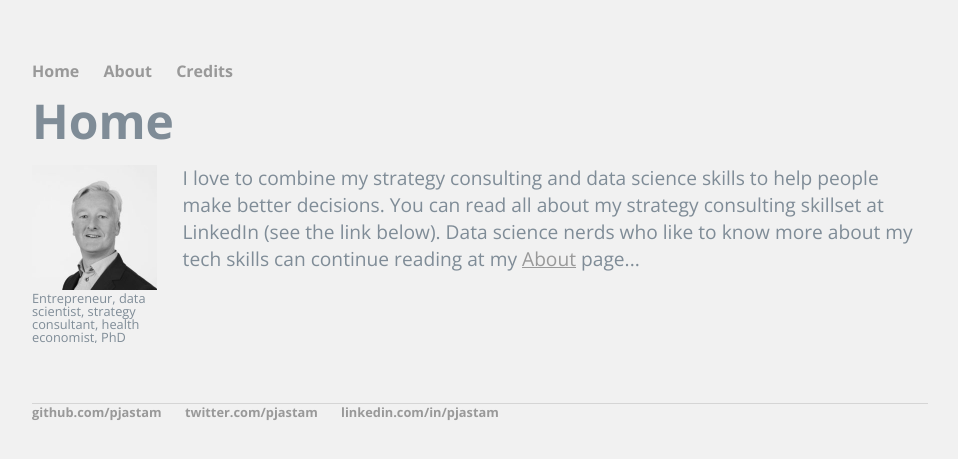
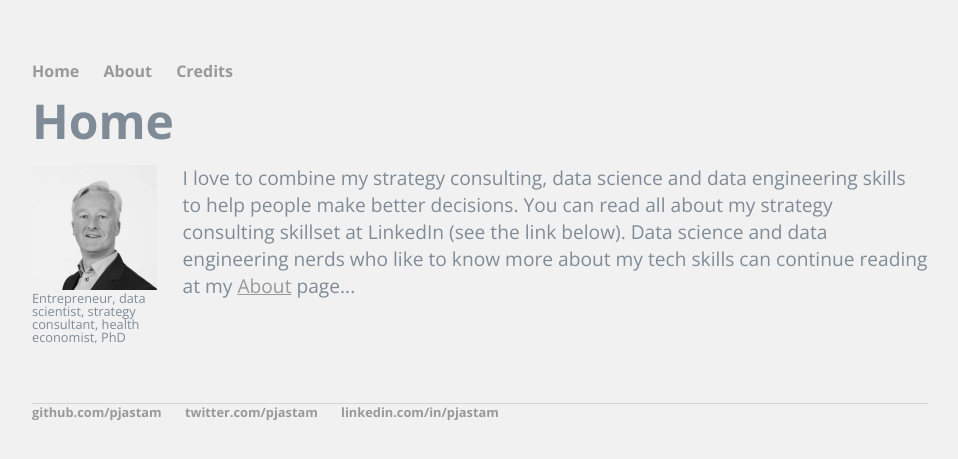
Before and after one commit to pjastam/pjastam.github.io, a Jekyll site: the page built from index.html, in a window 1280 px wide. Shown: the top 459 px of the page, without its empty margins (160-1118 px from the left). Built offline with Jekyll 4.4.1, drawn with Linux system fonts in a browser that asks for light colours; some web fonts are replaced.

Commit message:
Content update

```diff
--- a/index.html
+++ b/index.html
@@ -13,7 +13,7 @@
 			</table>
 		</div>
 		<div class="right">
-			<p>I love to combine my strategy consulting and data science skills to help people make better decisions. You can read all about my strategy consulting skillset at LinkedIn (see the link below). Data science nerds who like to know more about my tech skills can continue reading at my <a href="/about">About</a> page...</p>
+			<p>I love to combine my strategy consulting, data science and data engineering skills to help people make better decisions. You can read all about my strategy consulting skillset at LinkedIn (see the link below). Data science and data engineering nerds who like to know more about my tech skills can continue reading at my <a href="/about">About</a> page...</p>
 		</div>
 	</div>
 
```
